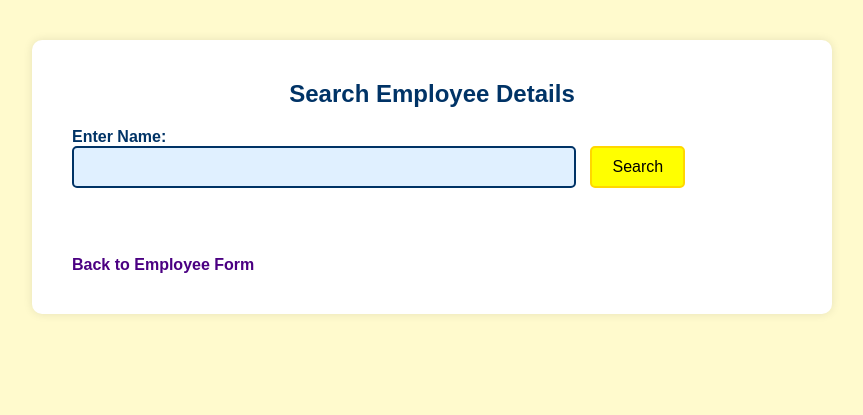
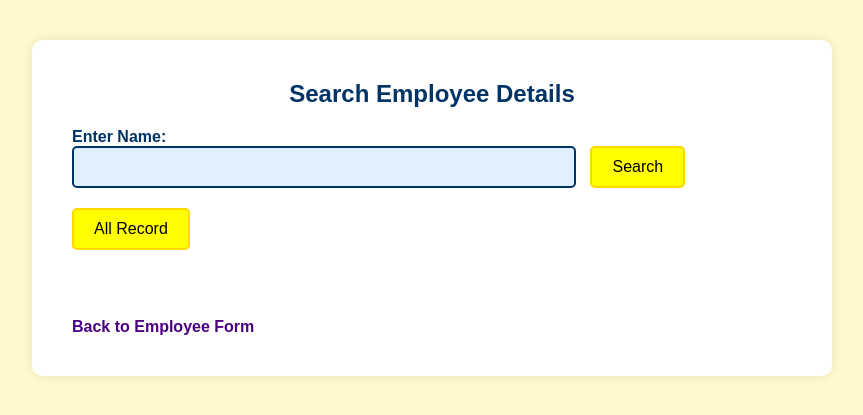
Before and after one commit to 20santi/ecl-project, a Flask app: page /get_employee in a window 1280 px wide. Shown: the top 415 px of the page, without its empty margins (208-1071 px from the left). Run offline with Flask 3, Linux system fonts and the light colour scheme.

Commit message:
fetch all record feature add

```diff
--- a/app.py
+++ b/app.py
@@ -68,29 +68,34 @@ def submit():
     return '<div><a href="/">Data submitted successfully. Go back!</a></div>'
 
 @app.route('/download_excel')
-@app.route('/download_excel')
 def download_excel():
-    raw_names = request.args.get('name')  # Might be "Alice, Bob"
-    if not raw_names:
-        return "No employee name provided.", 400
-
-    name_list = [name.strip() for name in raw_names.split(',') if name.strip()]
-    if not name_list:
-        return "No valid employee names provided.", 400
-
-    placeholders = ','.join(['?'] * len(name_list))
-    query = f"SELECT * FROM employees WHERE name IN ({placeholders})"
+    raw_names = request.args.get('name')
 
     conn = sqlite3.connect('employee.db')
     cursor = conn.cursor()
-    cursor.execute(query, name_list)
-    rows = cursor.fetchall()
+
+    if raw_names == "All Employees":
+        cursor.execute("SELECT * FROM employees")
+        rows = cursor.fetchall()
+    else:
+        if not raw_names:
+            return "No employee name provided.", 400
+
+        name_list = [name.strip() for name in raw_names.split(',') if name.strip()]
+        if not name_list:
+            return "No valid employee names provided.", 400
+
+        placeholders = ','.join(['?'] * len(name_list))
+        query = f"SELECT * FROM employees WHERE name IN ({placeholders})"
+        cursor.execute(query, name_list)
+        rows = cursor.fetchall()
+
     conn.close()
 
     if not rows:
         return "No matching employees found.", 404
 
-    columns = ['ID', 'Name', 'Email', 'Employee ID', 'Phone', 'Address']
+    columns = ['ID', 'Name', 'Email', 'Employee ID', 'Phone', 'Leave Reason']
     df = pd.DataFrame(rows, columns=columns)
 
     output = BytesIO()
@@ -106,6 +111,17 @@ def download_excel():
                      mimetype='application/vnd.openxmlformats-officedocument.spreadsheetml.sheet')
 
 
+@app.route('/all_employees', methods=['GET'])
+def all_employees():
+    conn = sqlite3.connect('employee.db')
+    cursor = conn.cursor()
+    cursor.execute("SELECT * FROM employees")
+    employees = cursor.fetchall()
+    conn.close()
+    return render_template('show_employee.html', employees=employees, names='All Employees', searched=True)
+
+
+init_db()  # Always initialize DB
+
 if __name__ == '__main__':
-    init_db()
     app.run(debug=True)
--- a/templates/show_employee.html
+++ b/templates/show_employee.html
@@ -124,6 +124,9 @@
         <input type="text" id="name" name="name" required>
         <input type="submit" value="Search">
       </form>
+      <form action="/all_employees" method="GET" style="margin-top: 20px;">
+        <button type="submit">All Record</button>
+      </form>
     </div>
 
     {% if searched %}
@@ -136,7 +139,7 @@
         <th>Email</th>
         <th>Employee ID</th>
         <th>Phone</th>
-        <th>Address</th>
+        <th>Leave Reason</th>
       </tr>
       {% for employee in employees %}
       <tr>
```
Also changed, not shown: employee.db.
